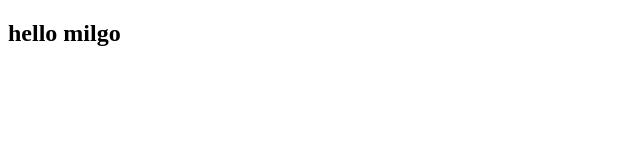
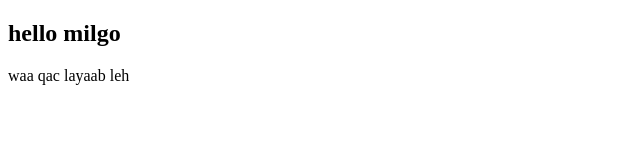
Before and after one commit to jacobhargysawi/yotube, a plain HTML site: page index.html in a window 1280 px wide. Shown: the whole page, without its empty margins (0-640 px from the left). Drawn offline with Linux system fonts and the light colour scheme.

Commit message:
added css_templete

```diff
--- /dev/null
+++ b/css_templete/style.css
@@ -0,0 +1,3 @@
+body{
+    background-color: cadetblue;
+}
--- a/index.html
+++ b/index.html
@@ -7,5 +7,6 @@
 </head>
 <body>
    <h2>hello milgo</h2>
+   <p>waa qac layaab leh</p>
 </body>
 </html>
```
